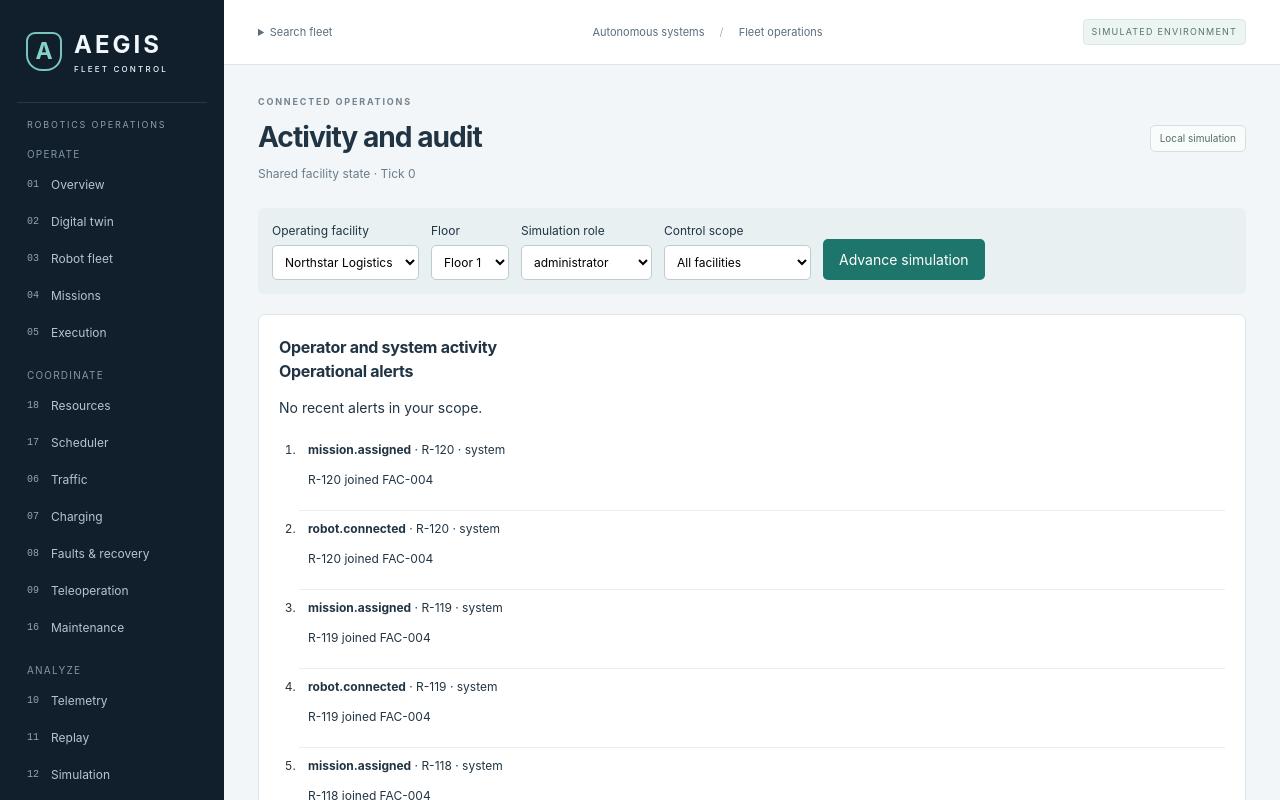
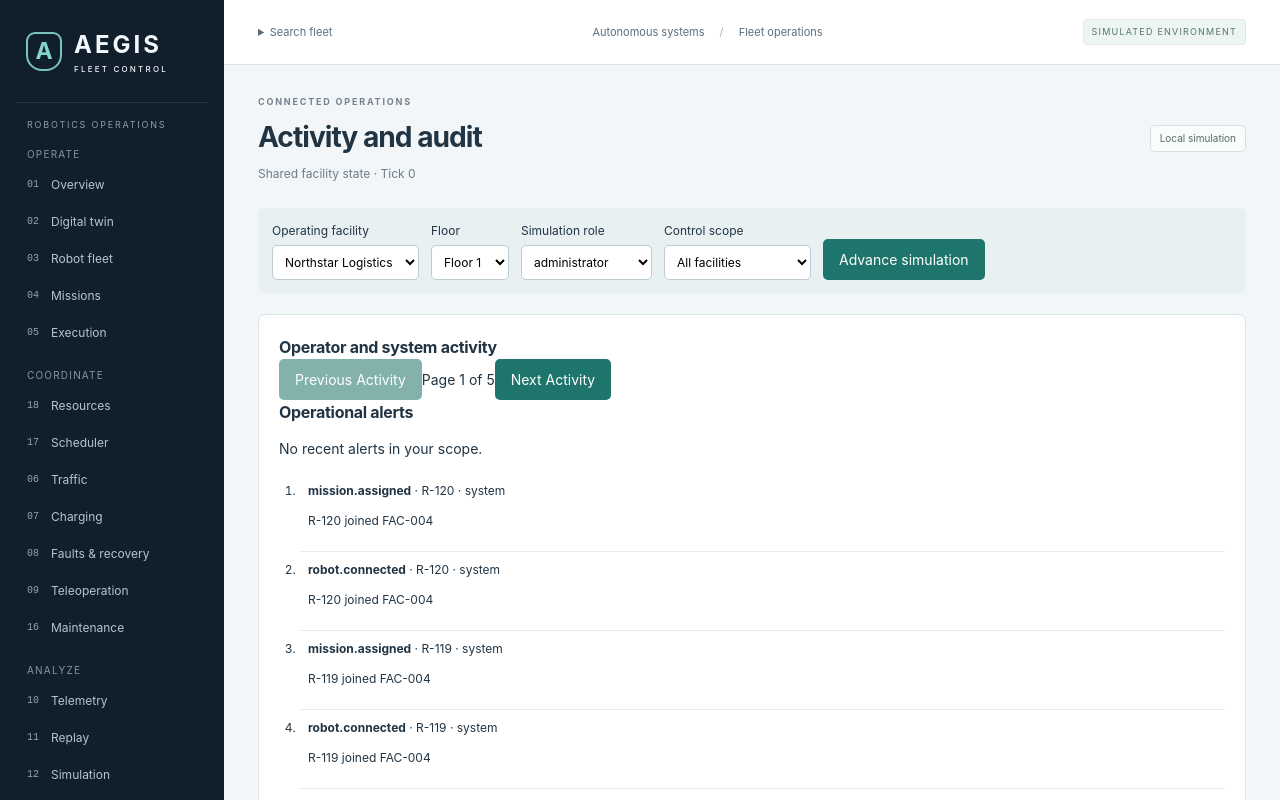
Before and after one commit to Akrambadr99/aegis-fleet-control, a React (Vite) app: page /activity in a window 1280 px wide. Shown: the top 800 px of the page. Built offline with nearby package versions, Linux system fonts and the light colour scheme.

Commit message:
feat(collections): page mission fault activity and maintenance workspaces

```diff
--- /dev/null
+++ b/src/components/CollectionPager.tsx
@@ -0,0 +1,22 @@
+export function CollectionPager({
+  page,
+  label,
+}: {
+  page: { page: number; pages: number; setPage: (value: number) => void };
+  label: string;
+}) {
+  if (page.pages <= 1) return null;
+  return (
+    <nav aria-label={label + ' pages'}>
+      <button disabled={!page.page} onClick={() => page.setPage(page.page - 1)}>
+        Previous {label}
+      </button>
+      <span>
+        Page {page.page + 1} of {page.pages}
+      </span>
+      <button disabled={page.page + 1 === page.pages} onClick={() => page.setPage(page.page + 1)}>
+        Next {label}
+      </button>
+    </nav>
+  );
+}
--- a/src/features/maintenance/MaintenancePanel.tsx
+++ b/src/features/maintenance/MaintenancePanel.tsx
@@ -1,3 +1,5 @@
+import { useCollectionPage } from '../../hooks/useCollectionPage';
+import { CollectionPager } from '../../components/CollectionPager';
 import { useScope } from '../../hooks/useWorkspaceScope';
 import { CommandButton } from '../../components/CommandButton';
 export function MaintenancePanel() {
@@ -5,15 +7,17 @@ export function MaintenancePanel() {
   const orders = Object.values(state.maintenance).filter(
     (order) => state.robots[order.robotId].floorId === floor.id,
   );
+  const page = useCollectionPage(orders, 'maintenancePage');
   return (
     <section className="panel">
       <h2>Service workboard</h2>
+      <CollectionPager page={page} label="Maintenance" />
       <p>Start service, perform inspection, then verify before returning a robot to operations.</p>
       <div className="service-board">
         {(['scheduled', 'in-progress', 'verification', 'completed'] as const).map((status) => (
           <section key={status}>
             <h3>{status}</h3>
-            {orders
+            {page.items
               .filter((order) => order.status === status)
               .map((order) => (
                 <article className="resource" key={order.id}>
--- a/src/features/missions/MissionPlanning.tsx
+++ b/src/features/missions/MissionPlanning.tsx
@@ -1,3 +1,5 @@
+import { useCollectionPage } from '../../hooks/useCollectionPage';
+import { CollectionPager } from '../../components/CollectionPager';
 import { useMissionDraft } from './MissionDraftProvider';
 import { ConfirmDialog } from '../../components/ConfirmDialog';
 import { useState } from 'react';
@@ -15,6 +17,7 @@ export function MissionPlanning() {
   const state = useDomain(),
     { gateway, actor } = useFleet();
   const { history, dispatch, saving, message, save } = useMissionDraft();
+  const library = useCollectionPage(Object.values(state.plans), 'planPage');
   const plan = history.present,
     key = JSON.stringify(plan),
     dirty = key !== JSON.stringify(history.baseline);
@@ -124,7 +127,7 @@ export function MissionPlanning() {
           >
             New mission
           </button>
-          {Object.values(state.plans).map((p) => (
+          {library.items.map((p) => (
             <button
               disabled={saving}
               key={p.id}
@@ -137,6 +140,7 @@ export function MissionPlanning() {
               </small>
             </button>
           ))}
+          <CollectionPager page={library} label="Missions" />
           {!Object.keys(state.plans).length && (
             <p>No saved plans. Drafts remain local until saved.</p>
           )}
--- a/src/features/operations/ResourcePanels.tsx
+++ b/src/features/operations/ResourcePanels.tsx
@@ -1,3 +1,5 @@
+import { useCollectionPage } from '../../hooks/useCollectionPage';
+import { CollectionPager } from '../../components/CollectionPager';
 import { getMissionExecutionProjection } from '../../application/projections';
 import { OperationalAlerts } from '../../components/OperationalAlerts';
 import { useScope } from '../../hooks/useWorkspaceScope';
@@ -53,10 +55,12 @@ export function FaultPanel() {
   const faults = Object.values(state.faults).filter(
     (f) => state.robots[f.robotId].facilityId === facility.id,
   );
+  const page = useCollectionPage(faults, 'faultPage');
   return (
     <section className="panel">
       <h2>Active fault triage</h2>
-      {faults.map((fault) => (
+      <CollectionPager page={page} label="Faults" />
+      {page.items.map((fault) => (
         <article className="resource" key={fault.id}>
           <h3>
             {fault.id} · {fault.severity}
@@ -128,21 +132,21 @@ export function ExecutionPanel() {
 export function ActivityPanel() {
   const { state, params } = useScope();
   const robot = params.get('robot');
+  const related = new Set(
+    state.replay.filter((frame) => frame.robotId === robot).map((frame) => frame.eventId),
+  );
+  const events = state.activity
+    .filter((event) => !robot || event.entityId === robot || related.has(event.id))
+    .slice()
+    .reverse();
+  const page = useCollectionPage(events, 'activityPage', 50);
   return (
     <section className="panel">
       <h2>Operator and system activity</h2>
+      <CollectionPager page={page} label="Activity" />
       <OperationalAlerts />
       <ol className="record-list">
-        {state.activity
-          .filter(
-            (e) =>
-              !robot ||
-              e.entityId === robot ||
-              state.replay.some((frame) => frame.eventId === e.id && frame.robotId === robot),
-          )
-          .slice(-50)
-          .reverse()
-          .map((event) => (
+        {page.items.map((event) => (
           <li key={event.id}>
             <strong>{event.type}</strong> · {event.entityId} · {event.actorId}
             <p>{event.details}</p>
--- /dev/null
+++ b/src/hooks/useCollectionPage.ts
@@ -0,0 +1,19 @@
+import { useSearchParams } from 'react-router-dom';
+import { pageCollection } from '../application/collections';
+export function useCollectionPage<T extends { id: string }>(
+  rows: readonly T[],
+  key: string,
+  size = 25,
+) {
+  const [params, setParams] = useSearchParams();
+  const page = pageCollection(rows, Number(params.get(key)), size);
+  return {
+    ...page,
+    setPage: (value: number) =>
+      setParams((previous) => {
+        const next = new URLSearchParams(previous);
+        next.set(key, String(value));
+        return next;
+      }),
+  };
+}
```
Also changed, not shown: 1 other file (tests, documents, lock files or other folders). Lines whose indentation alone changed are shown as unchanged.
